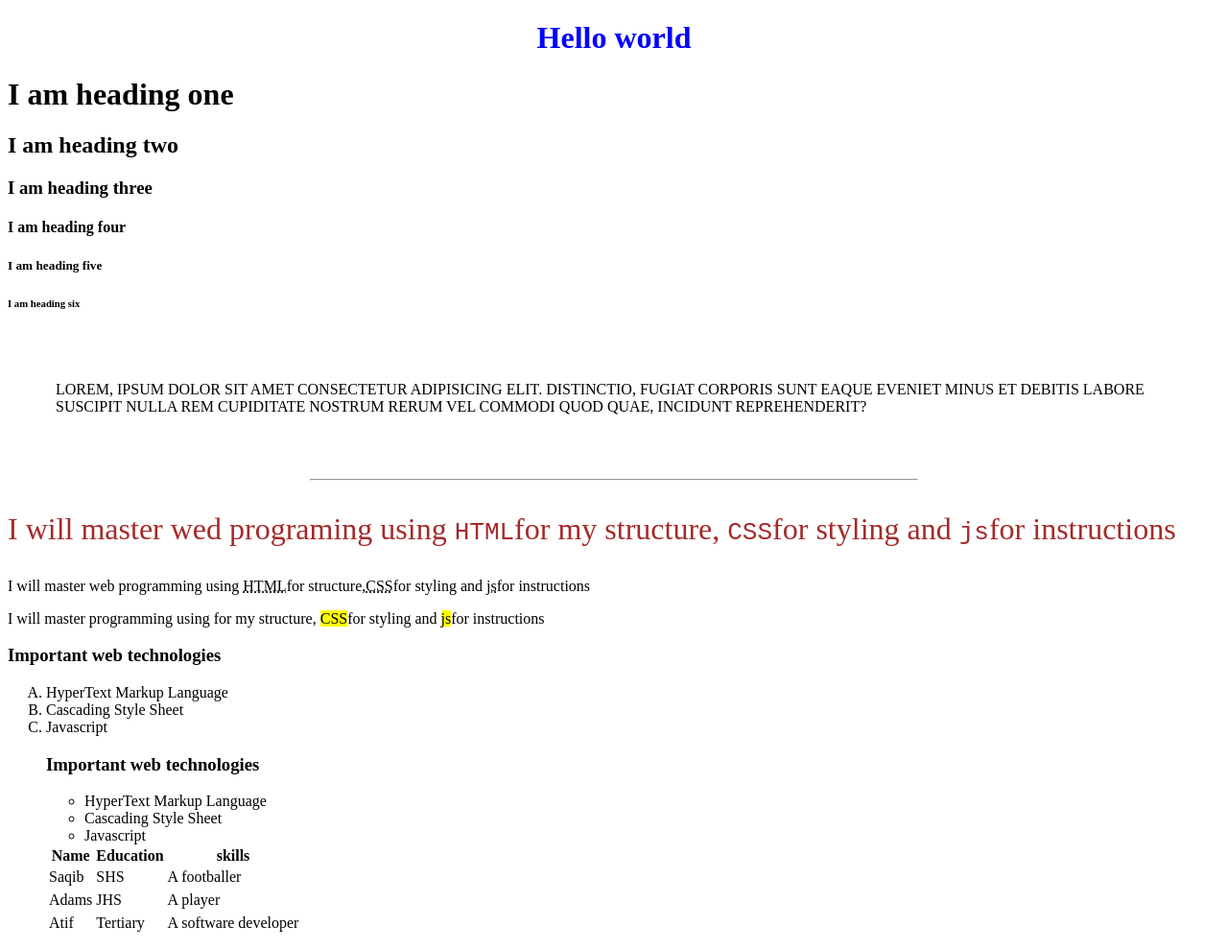
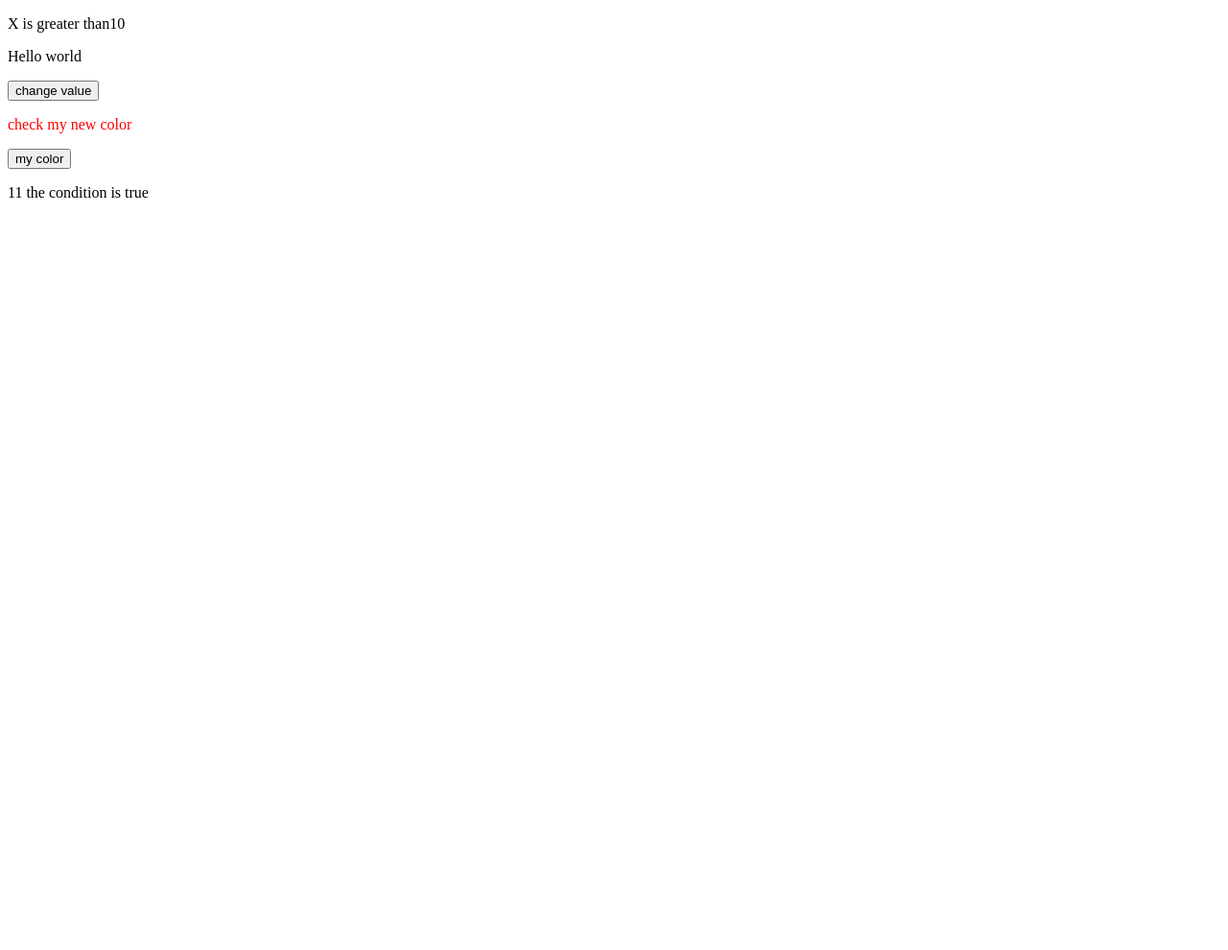
Before and after one commit to atifadamu/jscrsahcourse, a plain HTML site: page index.html in a window 1280 px wide. Shown: the whole page at 96% size. After the commit the page ends 800 px from the top, so only its background shows below. Drawn offline with Linux system fonts and the light colour scheme.

Commit message:
lesson2 first commit

```diff
--- a/index.html
+++ b/index.html
@@ -1,81 +1,29 @@
 <!DOCTYPE html>
 <html lang="en">
-<head>
-    <meta charset="UTF-8">
-    <meta http-equiv="X-UA-Compatible" content="IE=edge">
-    <meta name="viewport" content="width=device-width, initial-scale=1.0">
-    <title>Html practice</title>
-</head>
-<body>
-    <!--heading-->
-    <h1 style="color:blue;font-weight: bolder;text-align: center;">Hello world</h1>
-    <h1>I am heading one</h1>
-    <h2>I am heading two</h2>
-    <h3>I am heading three</h3>
-    <h4>I am heading four</h4>
-    <h5>I am heading five</h5>
-    <h6>I am heading six</h6>
-    <p style="padding:50px;text-transform: uppercase">Lorem, ipsum dolor sit amet consectetur adipisicing elit.
-         Distinctio, fugiat corporis sunt eaque eveniet minus et debitis
-          labore suscipit nulla rem cupiditate nostrum rerum vel commodi quod
-          quae, incidunt reprehenderit?</p>
-        <hr width="50%">
-        <p style="color:brown;font-size:xx-large">I will master wed programing using <code>HTML</code>for my structure, <code>CSS</code>for styling and <code>js</code>for instructions</p>
-        <p>I will master web programming using <abbr title="Hyper Test Markup Language">HTML</abbr>for structure,<abbr title="Cascading Style Sheet ">CSS</abbr>for styling and <abbr title="Javascript">js</abbr>for instructions
-        </p>
-        <p> I will master programming using <mark></mark>for my structure, <mark>CSS</mark>for styling and <mark>js</mark>for instructions</p>
+  <head>
+    <meta charset="UTF-8" />
+    <meta http-equiv="X-UA-Compatible" content="IE=edge" />
+    <meta name="viewport" content="width=device-width, initial-scale=1.0" />
+    <title>Document</title>
+  </head>
+  <body>
+    <p id="demo2"></p>
+    <p id="demo">Hello world</p>
+    <button onclick="myFunc()">change value</button>
 
-<!--ordered list-->
-<h3>Important web technologies</h3>
-<ol type="A">
-<li>HyperText Markup Language</li>
-<li>Cascading Style Sheet</li>
-<li>Javascript</li>
+    <p id="check" style="color: red" ;>check my new color</p>
+    <button onclick="myColor()">my color</button>
+    <p id="demo2"></p>
 
-<!--unordered list-->
-<h3>Important web technologies</h3>
-<ul>
-    <li>HyperText Markup Language</li>
-    <li>Cascading Style Sheet</li>
-    <li>Javascript</li>
-    </ul>
-    <!--table element-->
-    <table>
-        <thead>
-            <tr>
-                <th>Name</th>
-                <th>Education</th>
-                <th>skills</th>
-
-
-            </tr>
-        </thead>
-        <tbody>
-            <tr>
-                <td>Saqib</td>
-                <td>SHS</td>
-                <td>A footballer</td>
-                </tr>
-                <tr></tr>
-                    <td>Adams</td>
-                    <td>JHS</td>
-                    <td>A player</td>
-                </tr>
-                <tr></tr>
-                    <td>Atif</td>
-                    <td>Tertiary</td>
-                    <td>A software developer</td>
-                </tr>
-                </tbody>
-                </table>
-    </table>
-
-
-
-
-
-
-
-
-</body>
+    <script>
+      function myFunc() {
+        document.getElementById("demo").innerHTML = "Hello everyone";
+      }
+      const num = 5;
+      const Num = 6;
+      const sum = num + Num;
+      document.write(sum);
+    </script>
+    <script src="./main.js"></script>
+  </body>
 </html>
--- /dev/null
+++ b/main.js
@@ -0,0 +1,19 @@
+if (3 == 3 && 4 == 4) {
+  document.write("the condition is true");
+} else {
+  document.write("the condition is false and it will not be printed");
+}
+const age = 20;
+if (age > 18) {
+  alert("old enough to vote");
+} else {
+  alert("Not old enough to register");
+}
+const x = 20;
+if (x < 10) {
+  document.getElementById("demo2").innerHTML = "X is less than 10";
+} else if (x > 10) {
+  document.getElementById("demo2").innerHTML = "X is greater than10";
+} else {
+  document.getElementById("demo2").innerHTML = "X is egual 10";
+}
```
